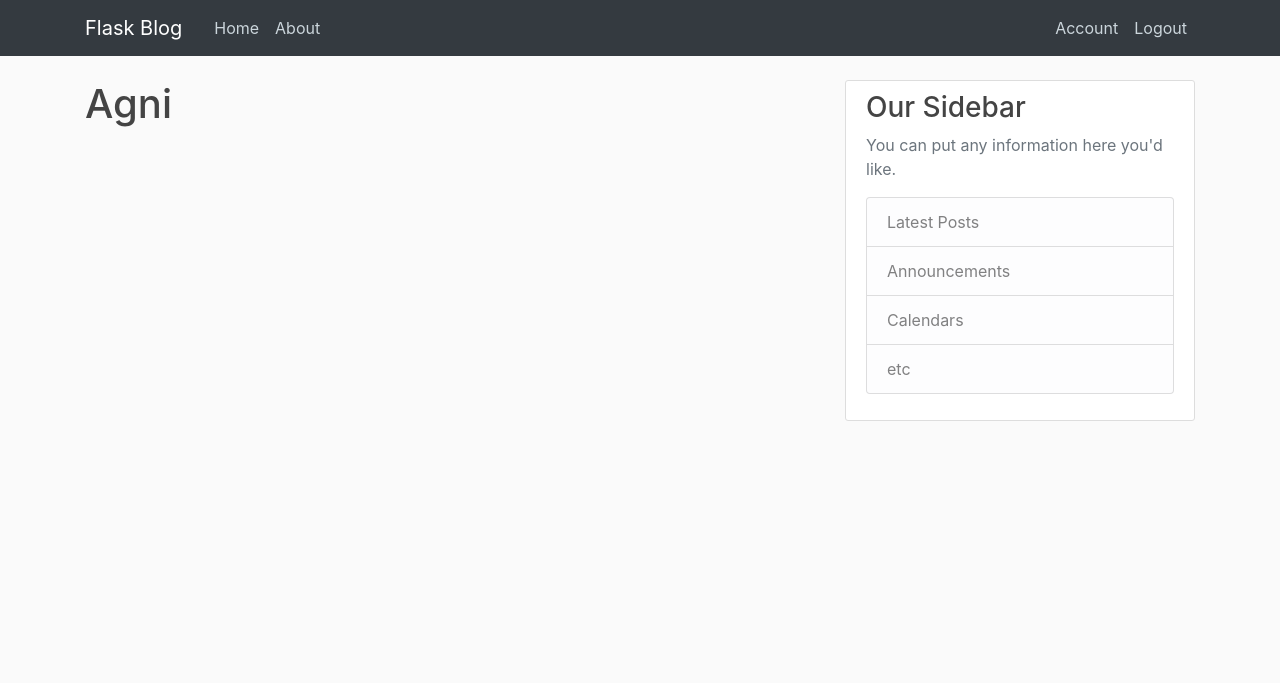
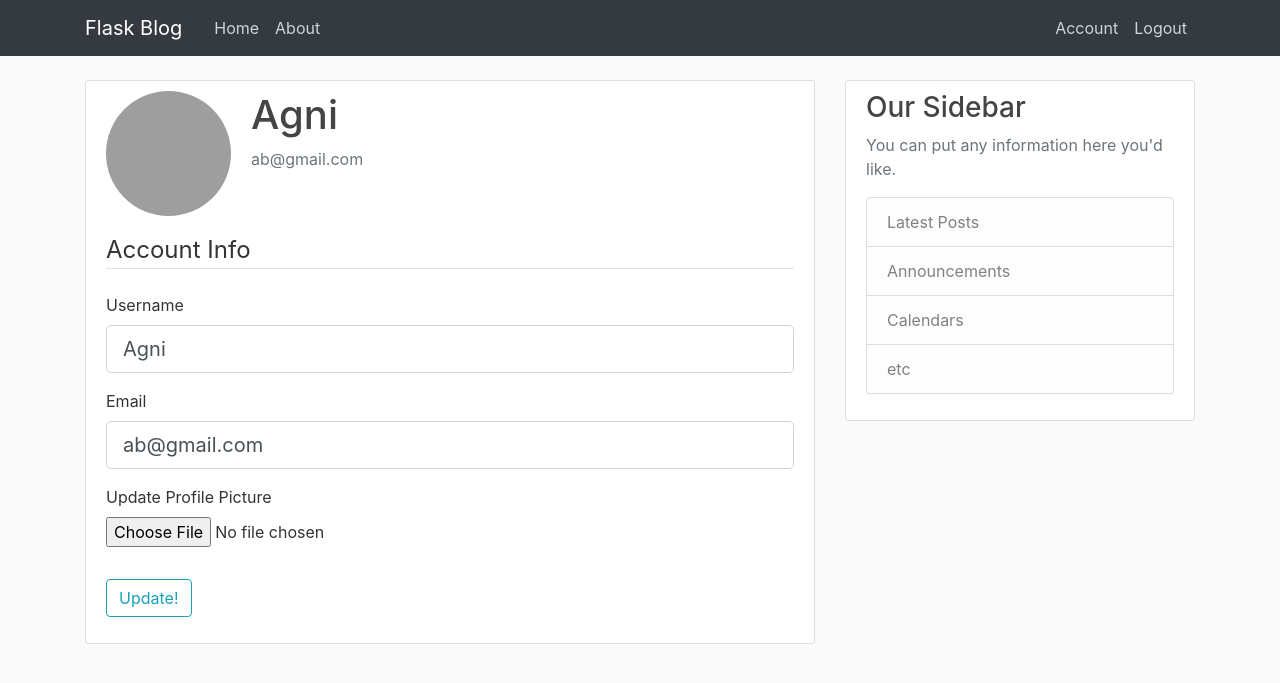
Before and after one commit to PyAgni/nanoBlog, a Flask app: page /account in a window 1280 px wide. Shown: the top 683 px of the page. Run offline with Flask 2, Linux system fonts and the light colour scheme; the first user in the database is signed in; some libraries are stand-ins or nearby versions; grey boxes are pictures that could not be loaded.

Commit message:
Updates in user account page

```diff
--- a/nanoBlog/forms.py
+++ b/nanoBlog/forms.py
@@ -1,4 +1,6 @@
 from flask_wtf import FlaskForm
+from flask_wtf.file import FileField, FileAllowed
+from flask_login import current_user
 from wtforms import StringField, PasswordField, SubmitField, BooleanField
 from wtforms.validators import DataRequired, Length, Email,EqualTo,ValidationError
 from nanoBlog.models import User
@@ -27,3 +29,23 @@ class LoginForm(FlaskForm):
     password = PasswordField('Password',validators=[DataRequired(),Length(min=5)])
     remember = BooleanField('Remember Me')
     submit = SubmitField('Login')
+
+class UpdateAccountForm(FlaskForm):
+    userName = StringField('Username',
+                            validators=[DataRequired(),
+                                        Length(min=3,max=10)])
+    email = StringField('Email',validators=[DataRequired(),Email()])
+    picture = FileField('Update Profile Picture',validators=[FileAllowed(['jpg','png'])])
+    submit = SubmitField('Update!')
+
+
+    def validate_username(self,userName):
+        if userName.data != current_user.userName:
+            user = User.query.filter_by(userName=userName.data)
+            if user:
+                raise ValidationError('Err! That username is taken! ')
+    def validate_email(self,email):
+        if email.data != current_user.email:
+            email = User.query.filter_by(email=email.data).first()
+            if email:
+                raise ValidationError('Err! That email is taken! ')
--- a/nanoBlog/models.py
+++ b/nanoBlog/models.py
@@ -11,7 +11,7 @@ class User(db.Model, UserMixin):
     id = db.Column(db.Integer,primary_key=True)
     userName = db.Column(db.String(20),unique=True,nullable=False)
     email = db.Column(db.String(120),unique=True,nullable=False)
-    image_file = db.Column(db.String(20),nullable=False,default='default.jpeg')
+    image_file = db.Column(db.String(20),nullable=False,default='default.png')
     password = db.Column(db.String(60),nullable=False)
     posts = db.relationship('Post',backref='author',lazy=True)      #one to many relationship here
 
--- a/nanoBlog/routes.py
+++ b/nanoBlog/routes.py
@@ -1,6 +1,9 @@
+import os
+import secrets
+from PIL import Image
 from flask import render_template,url_for,flash, redirect,request
 from nanoBlog import app,db,bcrypt
-from nanoBlog.forms import RegistrationForm,LoginForm
+from nanoBlog.forms import RegistrationForm,LoginForm, UpdateAccountForm
 from nanoBlog.models import User,Post
 from flask_login import login_user,current_user,logout_user,login_required
 
@@ -61,7 +64,33 @@ def logout():
     logout_user()
     return redirect(url_for('home'))
 
-@app.route('/account')
+def save_picture(form_picture):
+    random_hex = secrets.token_hex(8)       #8 bytes
+    _,file_ext = os.path.splitext(form_picture.filename)
+    picture_fn = random_hex+file_ext
+    picture_path = os.path.join(app.root_path,'static/profile_pics',picture_fn)
+    output_size = (125,125)
+    i = Image.open(form_picture)
+    i.thumbnail(output_size)
+    i.save(picture_path)
+    return picture_fn
+
+@app.route('/account',methods=['POST','GET'])
 @login_required
 def account():
-    return render_template('account.html',title='Account')
+    form = UpdateAccountForm()
+    if form.validate_on_submit():
+        if form.picture.data:
+            picture_file = save_picture(form.picture.data)
+            current_user.picture = form.picture.data
+        current_user.userName = form.userName.data
+        current_user.email = form.email.data
+        db.session.commit()
+        flash('Account info updated','success')
+        return redirect(url_for('account'))
+    elif request.method == 'GET':
+        form.userName.data = current_user.userName
+        form.email.data = current_user.email
+    image_file = url_for('static',filename='profile_pics/'+current_user.image_file)
+    return render_template('account.html',title='Account',
+                            image_file=image_file,form=form)
--- a/nanoBlog/templates/account.html
+++ b/nanoBlog/templates/account.html
@@ -1,4 +1,64 @@
 {% extends 'layout.html' %}
 {% block content %}
-    <h1>{{ current_user.userName }}</h1>
+    <div class="content-section">
+      <div class="media">
+      <img class="rounded-circle account-img" src="{{ image_file }}">
+        <div class="media-body">
+            <h2 class="account-heading">{{ current_user.userName }}</h2>
+          <p class="text-secondary">{{ current_user.email }}</p>
+        </div>
+      </div>
+
+
+      <form class="" action="" method="POST", enctype="multipart/form-data">
+        {{ form.hidden_tag() }}
+        <fieldset class="form-group">
+          <legend class="border-bottom mb-4">Account Info</legend>
+          <div class="form-group">
+            {{ form.userName.label(class="form-control-label") }}
+            {% if form.userName.errors %}
+                {{ form.userName(class="form-control form-control-lg is-invalid") }}
+                <!-- {{ form.userName(placeholder="{{current_user.userName}}") }} -->
+                <div class="invalid-feedback">
+                  {% for error in form.userName.errors %}
+                      <span> {{error}}</span>
+                  {% endfor %}
+                </div>
+            {% else %}
+                {{ form.userName(class="form-control form-control-lg") }}
+            {% endif %}
+
+
+          </div>
+          <div class="form-group">
+            {{ form.email.label(class="form-control-label") }}
+            {% if form.email.errors %}
+                {{ form.email(class="form-control form-control-lg is-invalid") }}
+                <div class="invalid-feedback">
+                  {% for error in form.email.errors %}
+                      <span> {{error}}</span>
+                  {% endfor %}
+                </div>
+            {% else %}
+                {{ form.email(class="form-control form-control-lg") }}
+            {% endif %}
+          </div>
+          <div class="form-group">
+            {{ form.picture.label() }}
+            {{ form.picture(class="form-control-file") }}
+            {% if form.picture.errors %}
+                {% for error in form.picture.errors %}
+                    <span class="text-danger">{{ error }}</span><br>
+                {% endfor %}
+            {% endif %}
+          </div>
+        </fieldset>
+        <div class="form-group">
+          {{ form.submit(class='btn btn-outline-info') }}
+        </div>
+      </form>
+
+    </div>
+
+
 {% endblock content %}
--- a/nanoBlog/templates/register.html
+++ b/nanoBlog/templates/register.html
@@ -62,11 +62,13 @@
           {{ form.submit(class='btn btn-outline-info') }}
         </div>
       </form>
+      </div>
+
       <div class="border-top pt-3">
         <small class"text-muted">
           Already have an account? <a class="ml-2" href="{{ url_for('login') }}"> Sign In</a>  <!-- login is the name of function in nanoBlog.py, not the route -->
         </small>
       </div>
-    </div>
+
 
 {% endblock content %}
```
Also changed, not shown: nanoBlog/site.db, nanoBlog/static/profile_pics/34393195f64bba0a.jpg (added), nanoBlog/static/profile_pics/35d1d3ff149e6591.jpg (added), nanoBlog/static/profile_pics/6962d0f0b17a81d1.jpg (added), nanoBlog/static/profile_pics/default.png (added).
